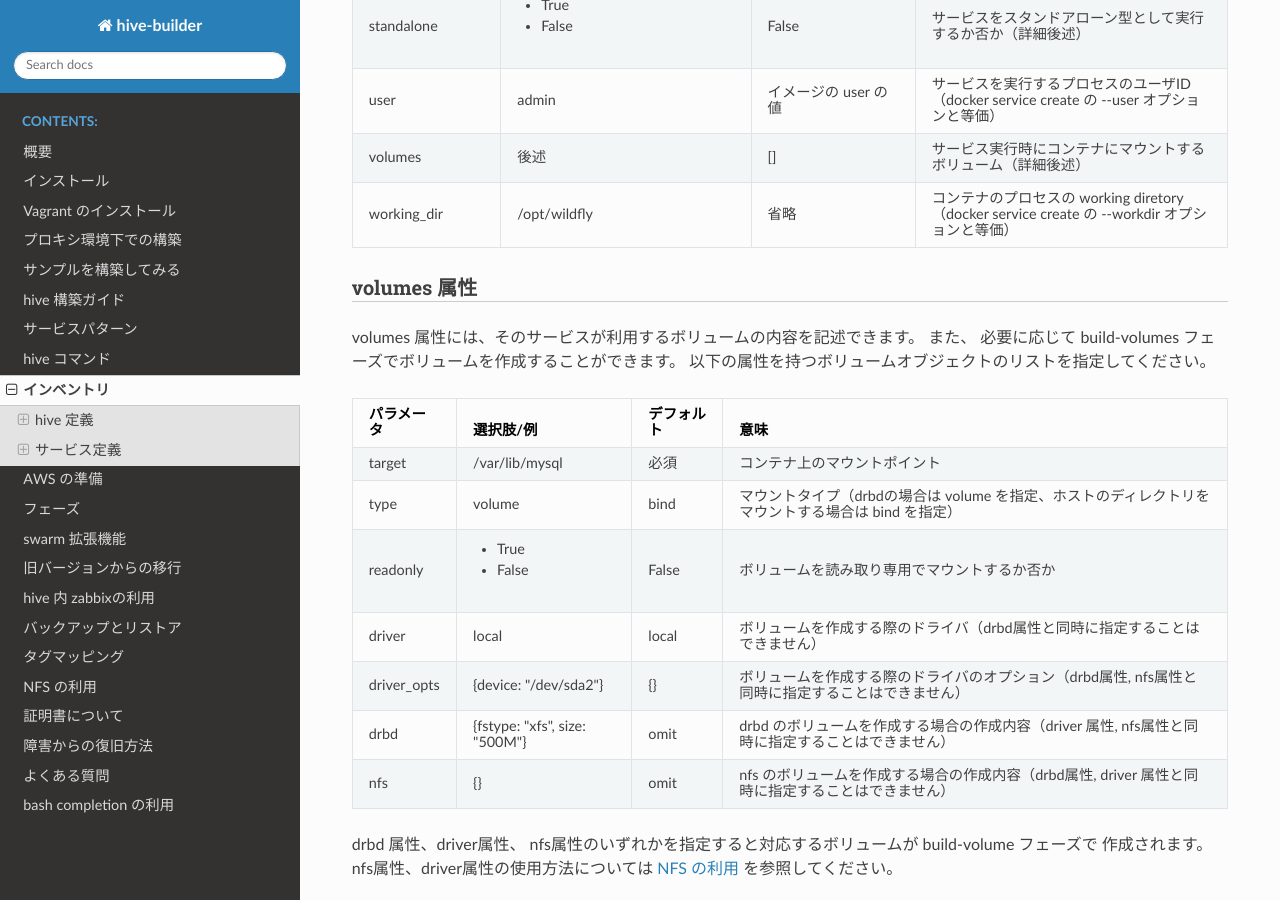
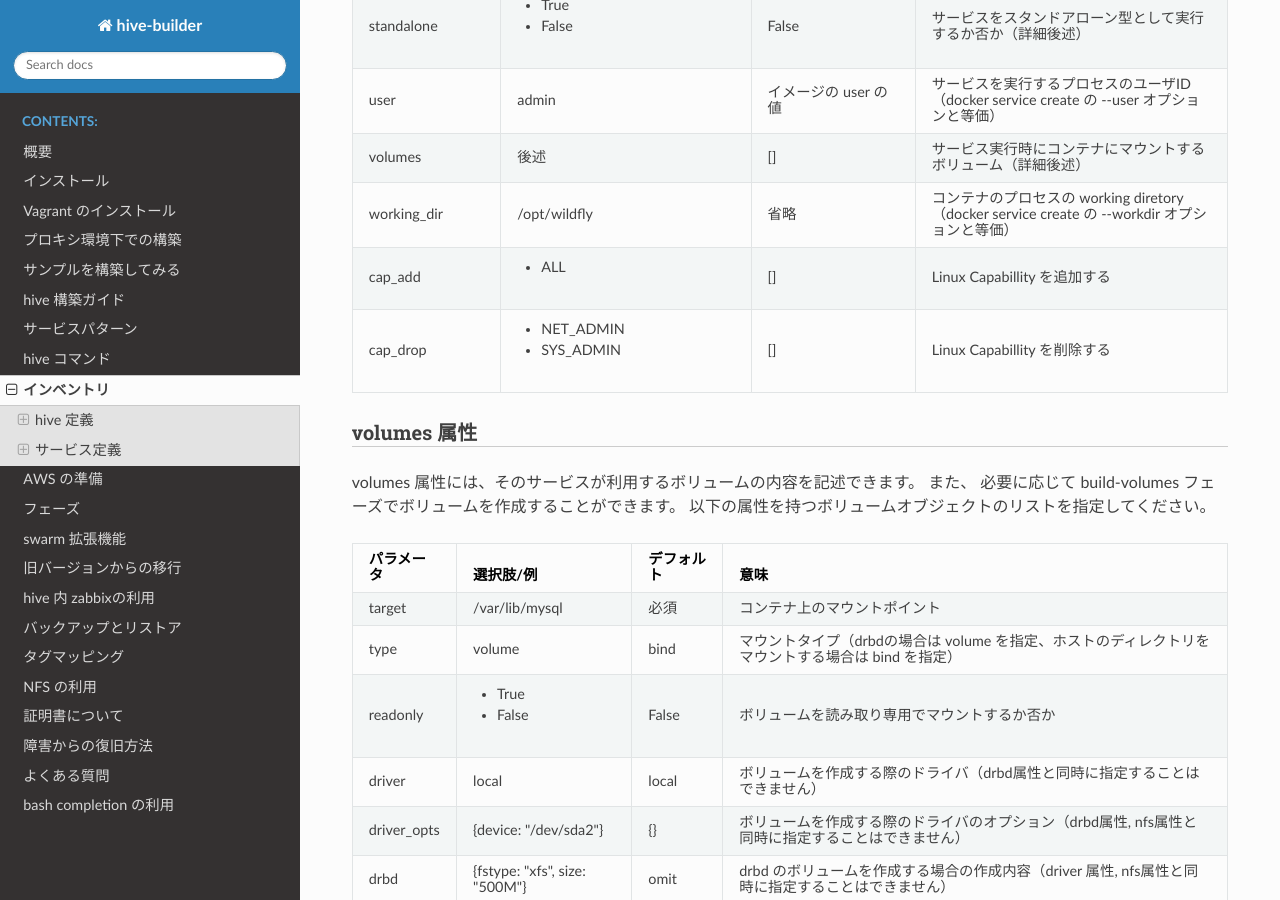
Before and after one commit to procube-open/hive-builder, a Sphinx documentation site: the page built from docs/inventory.rst, in a window 1280 px wide and 900 px high, scrolled down 13708 px. Built offline with Sphinx 7.4.7 and the Read the Docs theme 2.0.0, drawn with Linux system fonts in a browser that asks for light colours.

Commit message:
write document

```diff
--- a/docs/inventory.rst
+++ b/docs/inventory.rst
@@ -795,6 +795,15 @@ services 属性にサービスごとにサービス名をキーとしてサー
       - /opt/wildfly
       - 省略
       - コンテナのプロセスの working diretory（docker service create の --workdir オプションと等価）
+    * - cap_add
+      - - ALL
+      - []
+      - Linux Capabillity を追加する
+    * - cap_drop
+      - - NET_ADMIN
+        - SYS_ADMIN
+      - []
+      - Linux Capabillity を削除する
 
 volumes 属性
 -----------------------------
```
